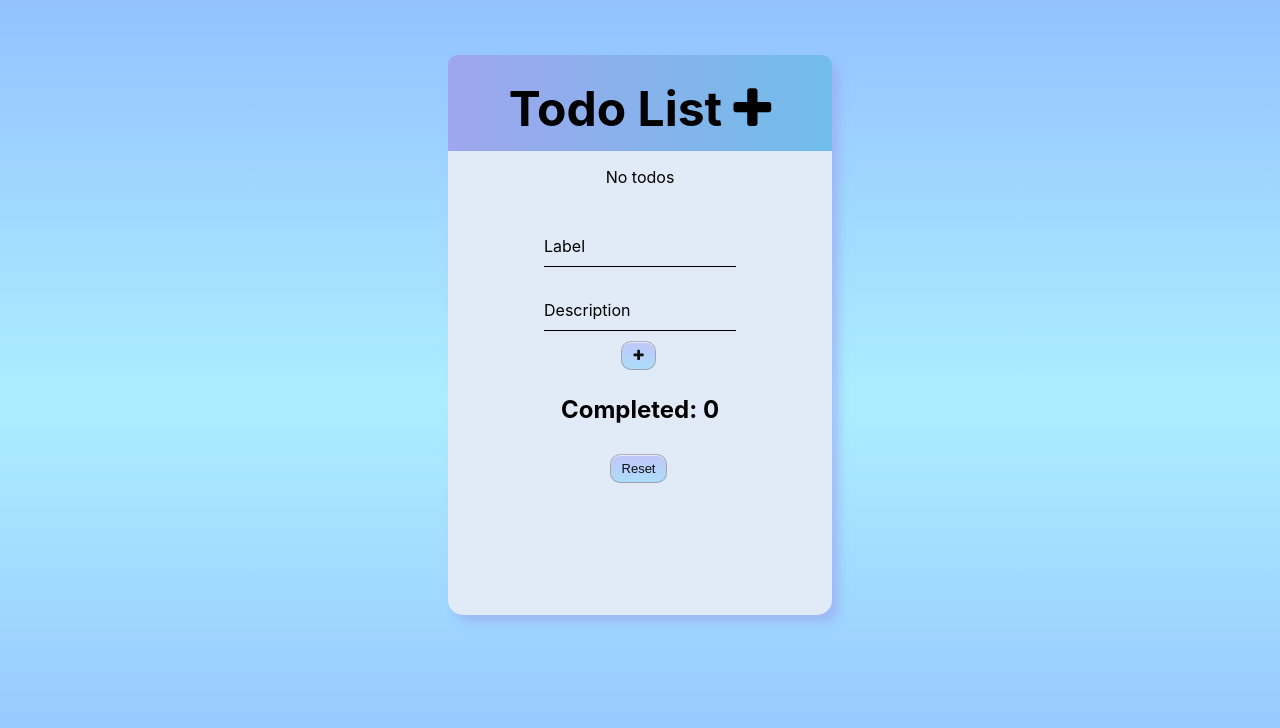
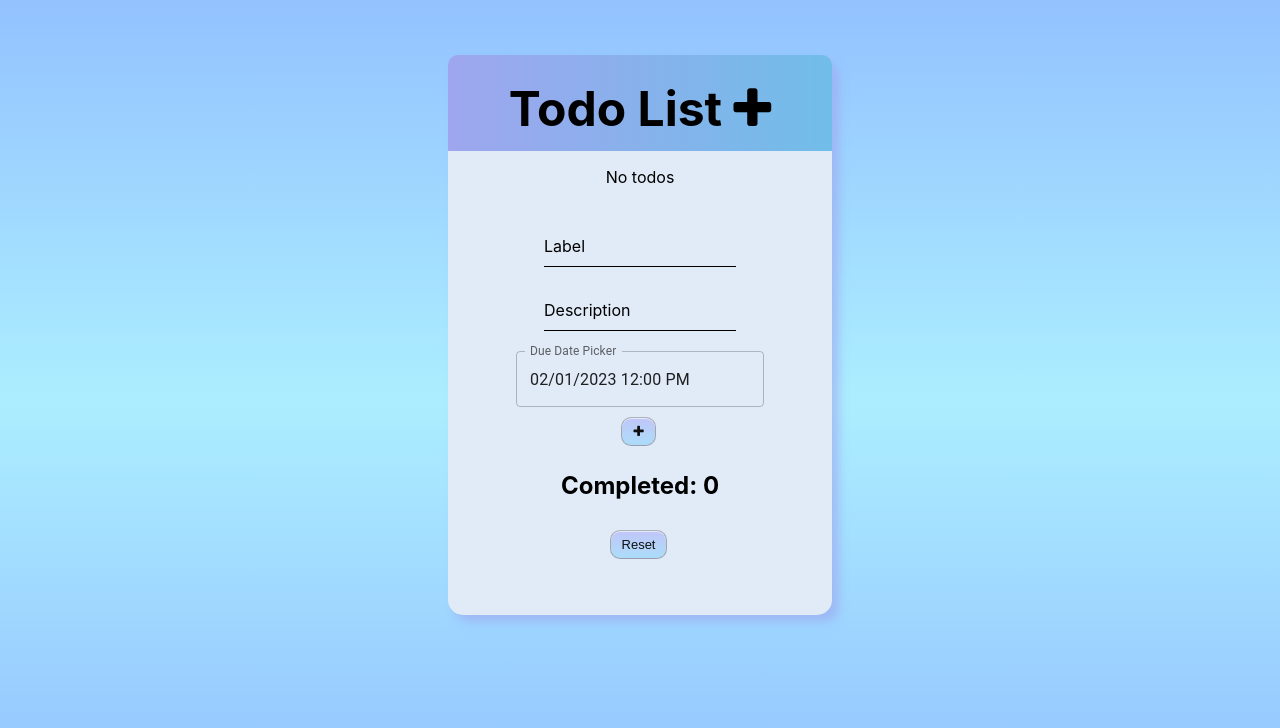
Before and after one commit to williamkemeny/todoList, a React (Create React App) app: page / in a window 1280 px wide. Shown: the top 728 px of the page. Built offline with nearby package versions, Linux system fonts and the light colour scheme.

Commit message:
added the time picker so I can complete the Calendar function

```diff
--- a/package.json
+++ b/package.json
@@ -3,9 +3,14 @@
   "version": "0.1.0",
   "private": true,
   "dependencies": {
+    "@date-io/dayjs": "^2.16.0",
+    "@emotion/react": "^11.10.5",
+    "@emotion/styled": "^11.10.5",
+    "@mui/x-date-pickers": "^5.0.9",
     "@testing-library/jest-dom": "^5.16.2",
     "@testing-library/react": "^12.1.4",
     "@testing-library/user-event": "^13.5.0",
+    "dayjs": "^1.11.6",
     "dompurify": "^2.3.6",
     "react": "^17.0.2",
     "react-dom": "^17.0.2",
--- a/src/actions/index.js
+++ b/src/actions/index.js
@@ -1,10 +1,11 @@
-export const addTodo = (newTodo, newDescription, date) => {
+export const addTodo = (newTodo, newDescription, dueDate, date) => {
   return {
     type: "ADD_TODO",
     payload: {
       label: newTodo,
       description: newDescription,
       id: Date.now(),
+      due: dueDate,
       day: date,
     },
   };
@@ -17,13 +18,14 @@ export const deleteTodo = (id) => {
   };
 };
 
-export const editTodo = (id, newText, newDescription) => {
+export const editTodo = (id, newText, newDescription, dueDate) => {
   return {
     type: "EDIT_TODO",
     payload: {
       id: id,
       newText: newText,
       newDescription: newDescription,
+      dueDate: dueDate,
     },
   };
 };
--- a/src/components/TodoEdit.js
+++ b/src/components/TodoEdit.js
@@ -3,11 +3,17 @@ import { useDispatch } from "react-redux";
 import { editTodo } from "../actions";
 import TodoDelete from "./TodoDelete.js";
 import Calendar from "./Calendar.js";
-import { Row, Row1, Row2 } from "./style/Row.styled";
+import { Row, Row1, Row2, Row3 } from "./style/Row.styled";
 import { Button1 } from "./style/Button1.styled";
 import { TodoControls } from "./style/TodoControls.styled";
 import { InputContainer1 } from "./style/InputContainer.styled";
+import dayjs from "dayjs";
 import DOMPurify from "dompurify";
+
+import TextField from "@mui/material/TextField";
+import { LocalizationProvider } from "@mui/x-date-pickers/LocalizationProvider";
+import { DateTimePicker } from "@mui/x-date-pickers/DateTimePicker";
+import { AdapterDayjs } from "@mui/x-date-pickers/AdapterDayjs";
 
 const TodoEdit = (todo) => {
   todo = todo.todo;
@@ -15,6 +21,7 @@ const TodoEdit = (todo) => {
   const [newText, setNewText] = useState(todo.label);
   const [newDescription, setNewDescription] = useState(todo.description);
   const [editButton, setEditButton] = useState(true);
+  const [dateTime, setDateTime] = useState(dayjs(todo.due));
 
   const handleChange1 = (event) =>
     setNewText(DOMPurify.sanitize(event.target.value));
@@ -24,10 +31,13 @@ const TodoEdit = (todo) => {
 
   const handleClick = () => {
     if (editButton === false) {
-      dispatch(editTodo(todo.id, newText, newDescription));
+      dispatch(editTodo(todo.id, newText, newDescription, dateTime));
     }
     setEditButton(!editButton);
   };
+
+  const dueDateDayjs = dayjs(todo.due);
+  const dueDate = dueDateDayjs.$d + "";
 
   return (
     <Row1>
@@ -41,6 +51,11 @@ const TodoEdit = (todo) => {
           <div>
             <p>
               <i>Description:</i> {todo.description}
+            </p>
+          </div>
+          <div>
+            <p>
+              <i>Due:</i> {dueDate}
             </p>
           </div>
         </div>
@@ -64,6 +79,18 @@ const TodoEdit = (todo) => {
             />
             <label>Description</label>
           </Row2>
+          <Row3>
+            <LocalizationProvider dateAdapter={AdapterDayjs}>
+              <DateTimePicker
+                renderInput={(props) => <TextField {...props} />}
+                label="Due Date Picker"
+                value={dateTime}
+                onChange={(newValue) => {
+                  setDateTime(newValue);
+                }}
+              />
+            </LocalizationProvider>
+          </Row3>
         </div>
       )}
       <TodoControls>
--- a/src/components/TodoInput.js
+++ b/src/components/TodoInput.js
@@ -1,15 +1,22 @@
 import { useState } from "react";
 import { useDispatch } from "react-redux";
 import { addTodo } from "../actions";
-import { Row2 } from "./style/Row.styled";
+import { Row2, Row3 } from "./style/Row.styled";
 import { Button1 } from "./style/Button1.styled";
 import { InputContainer } from "./style/InputContainer.styled";
 import DOMPurify from "dompurify";
+
+import dayjs from "dayjs";
+import TextField from "@mui/material/TextField";
+import { LocalizationProvider } from "@mui/x-date-pickers/LocalizationProvider";
+import { DateTimePicker } from "@mui/x-date-pickers/DateTimePicker";
+import { AdapterDayjs } from "@mui/x-date-pickers/AdapterDayjs";
 
 const TodoInput = () => {
   const dispatch = useDispatch();
   const [newTodo, setNewTodo] = useState("");
   const [newDescription, setNewDescription] = useState("");
+  const [dateTime, setDateTime] = useState(dayjs("2023-02-01 12:00:00"));
 
   const dateNow = () => {
     let d = new Date();
@@ -37,7 +44,7 @@ const TodoInput = () => {
 
   const handleClick = () => {
     if (newTodo !== "" && newDescription !== "") {
-      dispatch(addTodo(newTodo, newDescription, dateNow()));
+      dispatch(addTodo(newTodo, newDescription, dateTime, dateNow()));
       setNewTodo("");
       setNewDescription("");
     }
@@ -67,6 +74,18 @@ const TodoInput = () => {
           <label>Description </label>
         </InputContainer>
       </Row2>
+      <Row3>
+        <LocalizationProvider dateAdapter={AdapterDayjs}>
+          <DateTimePicker
+            renderInput={(props) => <TextField {...props} />}
+            label="Due Date Picker"
+            value={dateTime}
+            onChange={(newValue) => {
+              setDateTime(newValue);
+            }}
+          />
+        </LocalizationProvider>
+      </Row3>
       <Button1 onClick={handleClick}>
         <i className="fa fa-plus"></i>
       </Button1>
--- a/src/components/style/Row.styled.js
+++ b/src/components/style/Row.styled.js
@@ -2,8 +2,7 @@ import styled from "styled-components";
 
 export const Row = styled.div`
   display: flex;
-  flex-wrap: break-word;
-  word-break: break-word;
+  word-break: keep-all;
   justify-content: center;
   text-align: left;
 `;
@@ -18,3 +17,7 @@ export const Row2 = styled.div`
   align-self: auto;
   flex-wrap: wrap;
 `;
+
+export const Row3 = styled(Row2)`
+  margin-top: 20px;
+`;
--- a/src/components/style/UnorderedList.styled.js
+++ b/src/components/style/UnorderedList.styled.js
@@ -3,5 +3,4 @@ import styled from "styled-components";
 export const UnorderedList = styled.ul`
   list-style-type: none;
   padding: 0;
-  overflow: auto;
 `;
--- a/src/reducers/todo.js
+++ b/src/reducers/todo.js
@@ -25,6 +25,7 @@ const todoReducer = (state = initialState, action) => {
           if (todo.id === action.payload.id) {
             todo.label = action.payload.newText;
             todo.description = action.payload.newDescription;
+            todo.due = action.payload.dueDate;
             return todo;
           } else {
             return todo;
```
Also changed, not shown: src/components/TimePicker.js (deleted), 1 other file (tests, documents, lock files or other folders).
